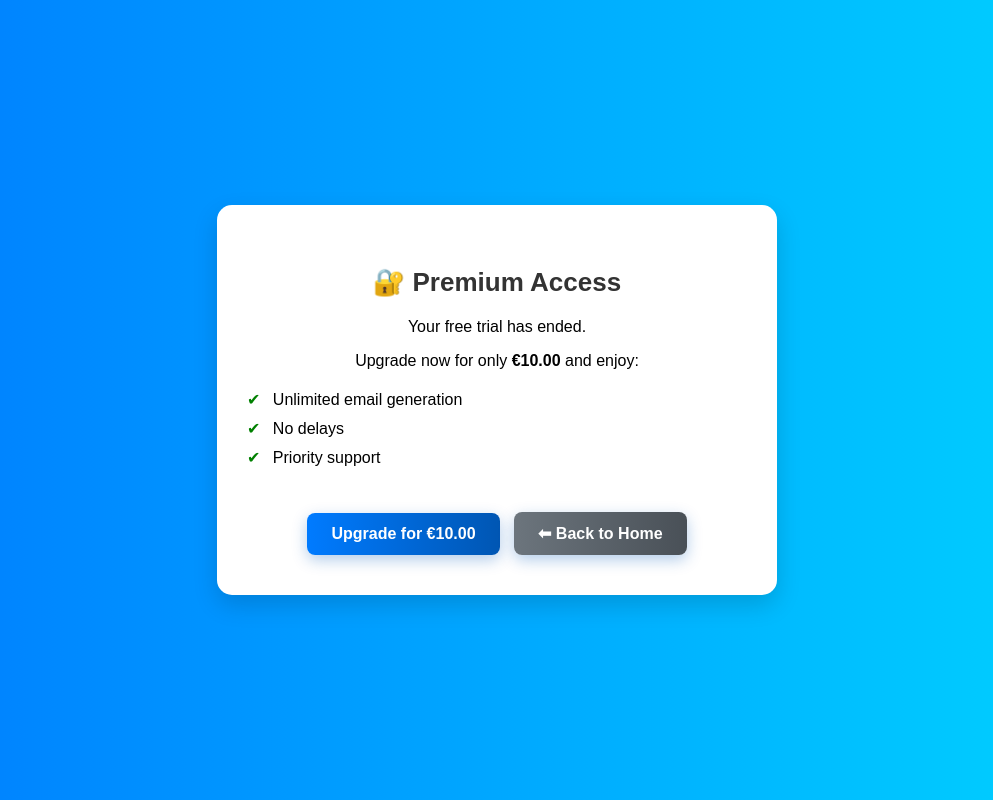
After one commit to lukajela/Receipt-generator, a Flask app: page /pricing in a window 1280 px wide. The commit adds this page. Shown: the whole page, without its empty margins (143-1136 px from the left). Run offline with Flask 3, Linux system fonts and the light colour scheme.

Commit message:
Add files via upload

```diff
--- /dev/null
+++ b/templates/pricing.html
@@ -0,0 +1,94 @@
+<!DOCTYPE html>
+<html lang="en">
+<head>
+    <meta charset="UTF-8">
+    <title>Upgrade to Premium</title>
+    <style>
+        body {
+            font-family: 'Poppins', sans-serif;
+            background: linear-gradient(to right, #007bff, #00d4ff);
+            margin: 0;
+            padding: 0;
+            display: flex;
+            justify-content: center;
+            align-items: center;
+            min-height: 100vh;
+        }
+
+        .container {
+            background: white;
+            padding: 40px 30px;
+            border-radius: 15px;
+            box-shadow: 0 10px 25px rgba(0, 0, 0, 0.15);
+            width: 90%;
+            max-width: 500px;
+            text-align: center;
+            animation: fadeIn 0.7s ease-in-out;
+        }
+
+        h2 {
+            color: #333;
+            font-size: 26px;
+            margin-bottom: 20px;
+            font-weight: 700;
+        }
+
+        ul {
+            list-style-type: none;
+            padding: 0;
+            margin: 20px 0;
+            text-align: left;
+        }
+
+        li {
+            margin: 10px 0;
+            font-size: 16px;
+        }
+
+        .check {
+            color: green;
+            margin-right: 8px;
+        }
+
+        .button {
+            display: inline-block;
+            margin-top: 25px;
+            padding: 12px 24px;
+            background: linear-gradient(to right, #007bff, #0056b3);
+            color: white;
+            border: none;
+            border-radius: 8px;
+            font-size: 16px;
+            font-weight: 600;
+            cursor: pointer;
+            transition: all 0.3s ease-in-out;
+            text-decoration: none;
+            box-shadow: 0 5px 15px rgba(0, 91, 187, 0.3);
+        }
+
+        .button:hover {
+            background: linear-gradient(to right, #0056b3, #004494);
+            transform: scale(1.05);
+        }
+
+        @keyframes fadeIn {
+            from { opacity: 0; transform: translateY(-15px); }
+            to { opacity: 1; transform: translateY(0); }
+        }
+    </style>
+</head>
+<body>
+    <div class="container">
+        <h2>🔐 Premium Access</h2>
+        <p>Your free trial has ended.</p>
+        <p>Upgrade now for only <strong>€10.00</strong> and enjoy:</p>
+        <ul>
+            <li><span class="check">✔</span> Unlimited email generation</li>
+            <li><span class="check">✔</span> No delays</li>
+            <li><span class="check">✔</span> Priority support</li>
+        </ul>
+        <a href="{{ url_for('create_checkout_session') }}" class="button" style="margin-right: 10px;">Upgrade for €10.00</a>
+        <a href="{{ url_for('index') }}" class="button" style="background: linear-gradient(to right, #6c757d, #495057);">⬅ Back to Home</a>
+    </div>
+</body>
+</html>
```
Also changed, not shown: templates/index.html (+13 -0 lines).
